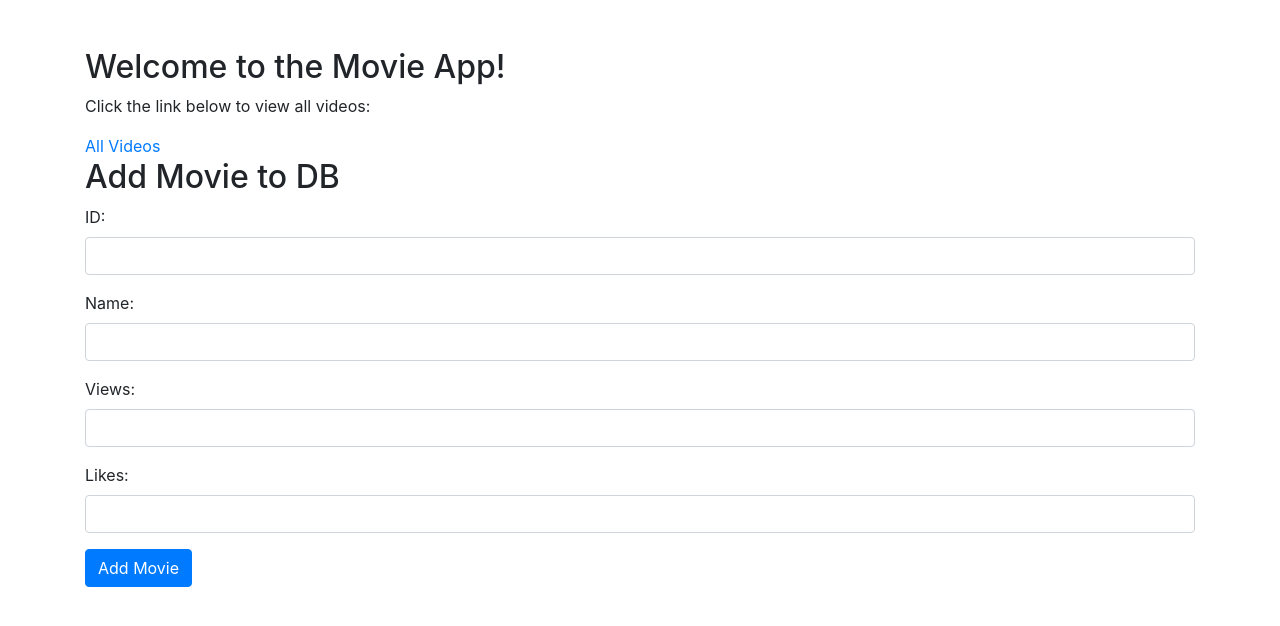
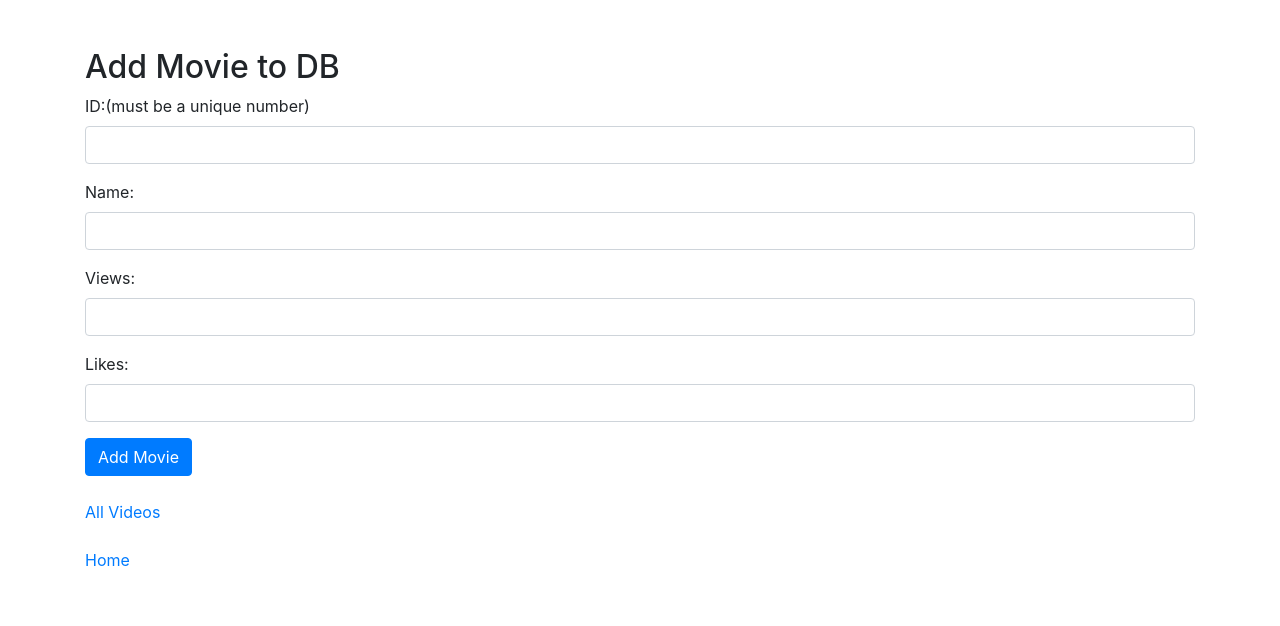
Before and after one commit to ZachPerry13/movies_Flask, a Flask app: page /add_video_form in a window 1280 px wide. Shown: the top 626 px of the page. Run offline with Flask 2, Linux system fonts and the light colour scheme; a user stored in the database is signed in; some libraries are stand-ins or nearby versions.

Commit message:
changes toadd  video form

```diff
--- a/templates/add_video_form.html
+++ b/templates/add_video_form.html
@@ -9,15 +9,12 @@
 </head>
 <body>
     <div class="container mt-5">
-        <h2>Welcome to the Movie App!</h2>
-        <p>Click the link below to view all videos:</p>
-        <a href="{{ url_for('all_videos') }}">All Videos</a>
         <h2>Add Movie to DB</h2>
         <div id="feedback"></div>
         <form id="addMovieForm">
             <div class="form-group">
-                <label for="name">ID:</label>
-                <input type="text" class="form-control" id="ID" required>
+                <label for="name">ID:(must be a unique number)</label>
+                <input type="text" class="form-control" id="ID" required hint="must be a number">
             </div>
             <div class="form-group">
                 <label for="name">Name:</label>
@@ -32,6 +29,8 @@
                 <input type="number" class="form-control" id="likes" required>
             </div>
             <button type="button" class="btn btn-primary" onclick="addMovie()">Add Movie</button>
+            <br></br><a href="{{ url_for('all_videos') }}">All Videos</a><br></br>
+            <a href="/">Home</a>
         </form>
     </div>
 
```
